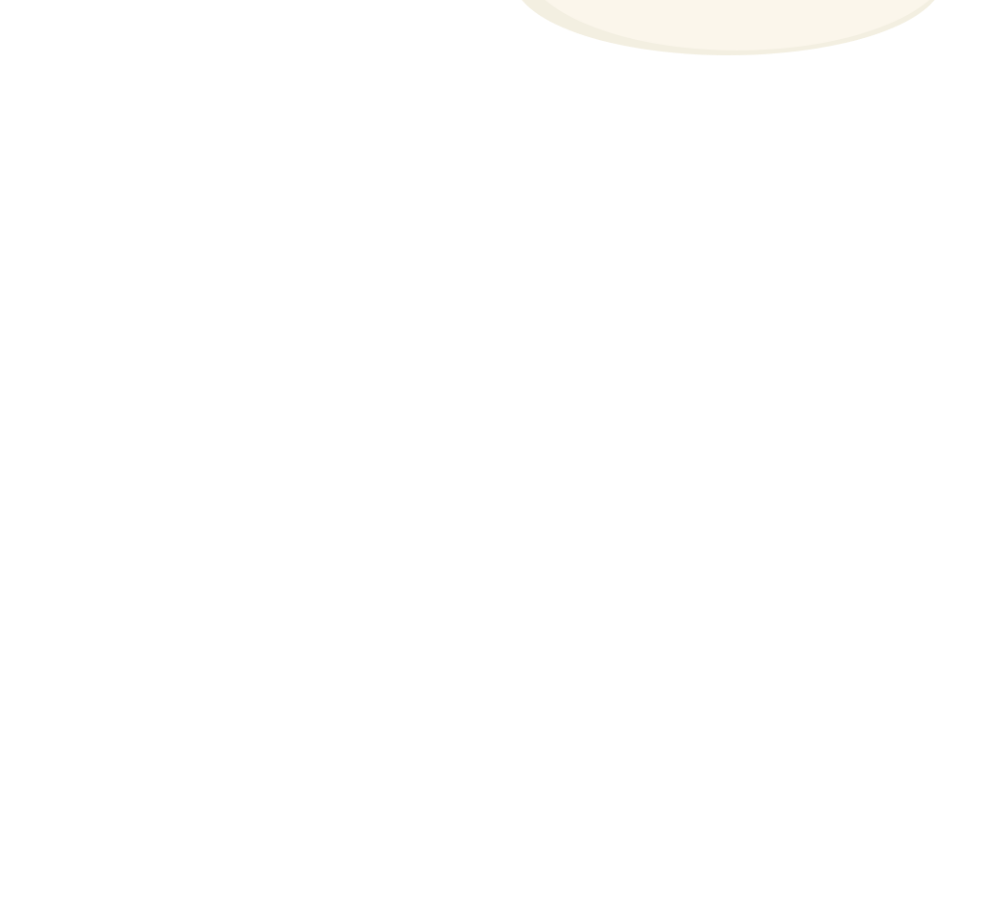
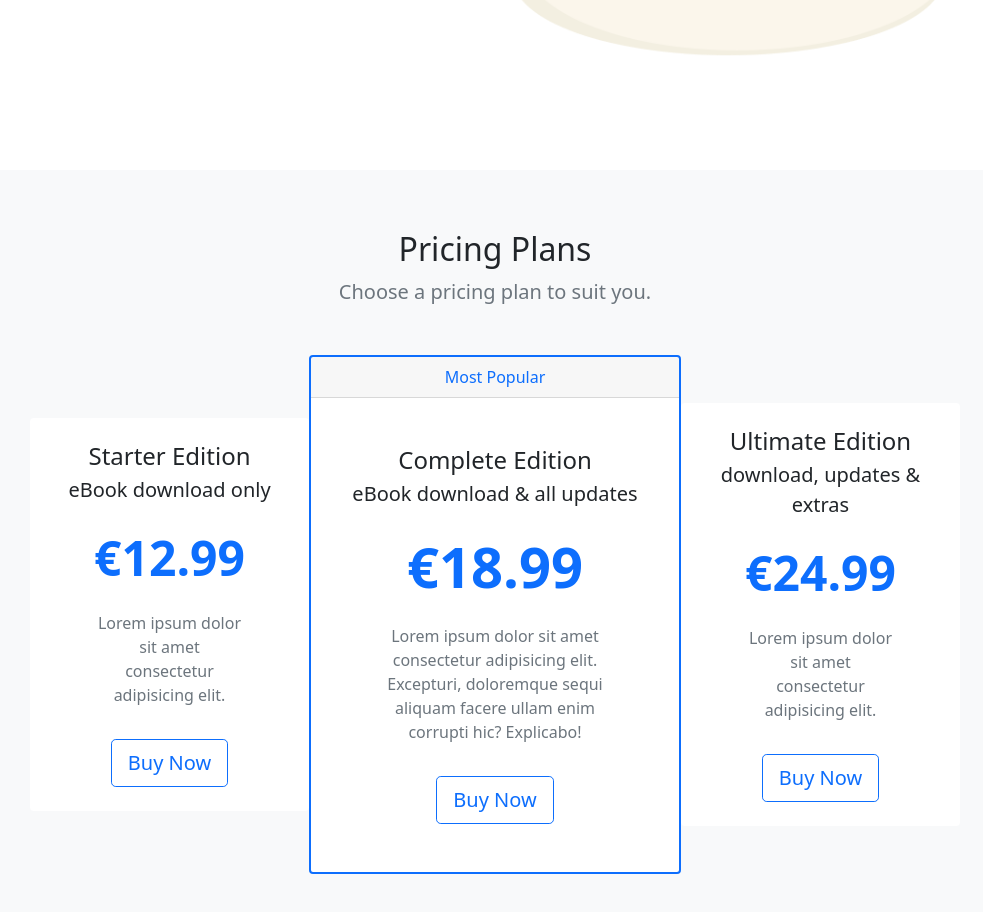
Before and after one commit to Geachie/BS-5-Tutorial, a plain HTML site: page index.html in a window 1280 px wide. Shown: the part 556-1468 px from the top of the page, without its empty margins (145-1128 px from the left). Before the commit the page ends 800 px from the top, so only its background shows below. Drawn offline with nearby package versions, Linux system fonts and the light colour scheme.

Commit message:
Add card section and bs styles

```diff
--- a/index.html
+++ b/index.html
@@ -93,6 +93,75 @@
 
     <!-- pricing plan -->
 
+    <!-- card container -->
+    <section id="pricing" class="bg-light mt-5">
+      <div class="container-lg">
+        <div class="text-center">
+          <h2>Pricing Plans</h2>
+          <p class="lead text-muted">Choose a pricing plan to suit you.</p>
+        </div>
+
+        <div class="row my-5 align-items-center justify-content-center g-0">
+          <!-- card 1 -->
+          <div class="col-8 col-lg-4 col-xl-3">
+            <div class="card border-0">
+              <div class="card-body text-center py-4">
+                <h4 class="card-title">Starter Edition</h4>
+                <p class="lead card-subtitle">eBook download only</p>
+                <p class="display-5 my-4 text-primary fw-bold">€12.99</p>
+                <p class="card-text mx-5 text-muted d-none d-lg-block">
+                  Lorem ipsum dolor sit amet consectetur adipisicing elit.
+                </p>
+                <a href="#" class="btn btn-outline-primary btn-lg mt-3"
+                  >Buy Now</a
+                >
+              </div>
+            </div>
+          </div>
+
+          <!-- card 2 -->
+          <div class="col-9 col-lg-4">
+            <div class="card border-primary border-2">
+              <div class="card-header text-center text-primary">
+                Most Popular
+              </div>
+              <div class="card-body text-center py-5">
+                <h4 class="card-title">Complete Edition</h4>
+                <p class="lead card-subtitle">eBook download & all updates</p>
+                <p class="display-4 my-4 text-primary fw-bold">€18.99</p>
+                <p class="card-text mx-5 text-muted d-none d-lg-block">
+                  Lorem ipsum dolor sit amet consectetur adipisicing elit.
+                  Excepturi, doloremque sequi aliquam facere ullam enim corrupti
+                  hic? Explicabo!
+                </p>
+                <a href="#" class="btn btn-outline-primary btn-lg mt-3">
+                  Buy Now
+                </a>
+              </div>
+            </div>
+          </div>
+
+          <!-- card 3 -->
+
+          <div class="col-8 col-lg-4 col-xl-3">
+            <div class="card border-0">
+              <div class="card-body text-center py-4">
+                <h4 class="card-title">Ultimate Edition</h4>
+                <p class="lead card-subtitle">download, updates & extras</p>
+                <p class="display-5 my-4 text-primary fw-bold">€24.99</p>
+                <p class="card-text mx-5 text-muted d-none d-lg-block">
+                  Lorem ipsum dolor sit amet consectetur adipisicing elit.
+                </p>
+                <a href="#" class="btn btn-outline-primary btn-lg mt-3"
+                  >Buy Now</a
+                >
+              </div>
+            </div>
+          </div>
+        </div>
+      </div>
+    </section>
+
     <!-- topics at a glance -->
 
     <script
```
